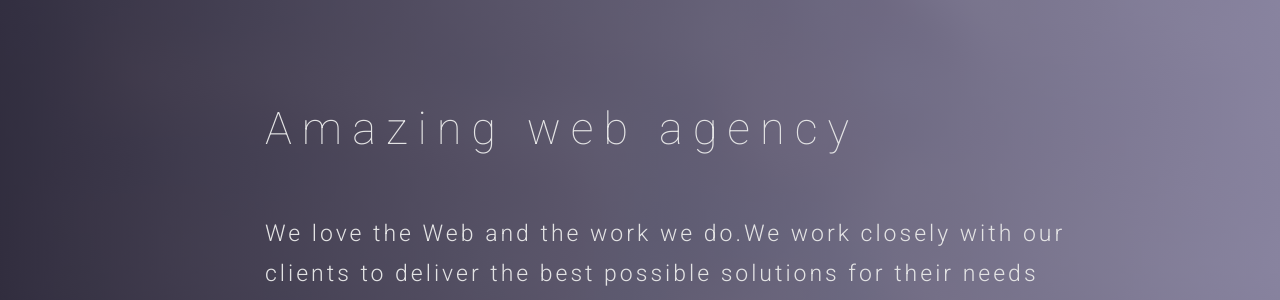
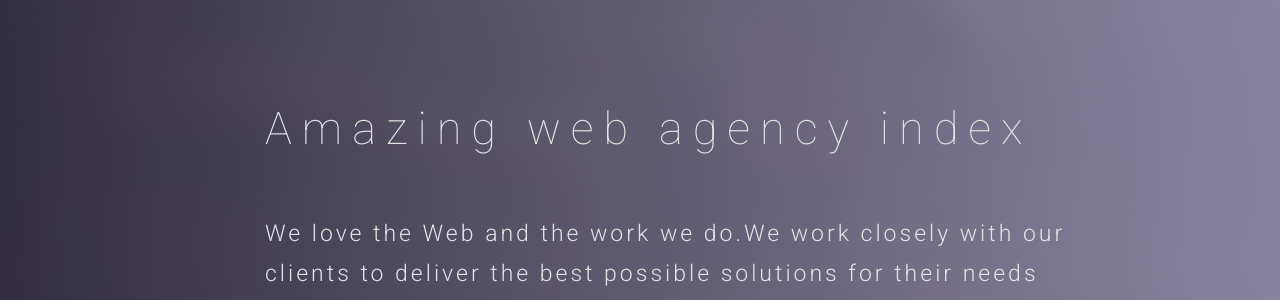
Before and after one commit to cdpjenkins/hello-jekyll, a Jekyll site: the page built from index.html, in a window 1280 px wide and 900 px high. Shown: the part 211-511 px from the top of the window. Built offline with Jekyll 4.4.1, drawn with Linux system fonts in a browser that asks for light colours; nearby versions of some CDN libraries; some web fonts are replaced; comment, search, counter and statistics services are not loaded; part of the change alters nothing that is shown.

```diff
--- a/_config.yml
+++ b/_config.yml
@@ -18,7 +18,8 @@
 # You can create any custom variable you would like, and they will be accessible
 # in the templates via {{ site.myvariable }}.
 
-title: Hello Jekyll
+title: Great Web Agency!
+email: someone@example.com
 description: >- # this means to ignore newlines until "baseurl:"
   Playing with Jekyll for fun and profit. More fun than profit, if anything.
 baseurl: "" # the subpath of your site, e.g. /blog
@@ -32,6 +33,8 @@ github_username:  cdpjenkins
 
 plugins:
   - jekyll-feed
+
+markdown: kramdown
 
 # Exclude from processing.
 # The following items will not be processed, by default.
--- a/_layouts/default.html
+++ b/_layouts/default.html
@@ -3,8 +3,8 @@
   <head>
     <meta charset="utf-8">
     <meta http-equiv="X-UA-Compatible" content="IE=edge">
-    <title>{% if page.title %}{{ page.title }}{% else %} Amaqzing Web Agency {% endif %}</title>
-    <meta name="description" content="">
+    <title>{% if page.title %}{{ page.title }}{% else %} {{ site.title }} {% endif %}</title>
+    <meta name="description" content="{% if page.description %}{{ page.description }}{% else %} {{ site.description }} {% endif %}">
     <meta name="viewport" content="width=device-width, initial-scale=1">
     <!-- Place favicon.ico and apple-touch-icon.png in the root directory -->
 
--- a/index.html
+++ b/index.html
@@ -1,6 +1,6 @@
 ---
 layout: default
-title: Amazing web agency
+title: Amazing web agency index
 ---
 
 {% include home-slider.html %}
```
